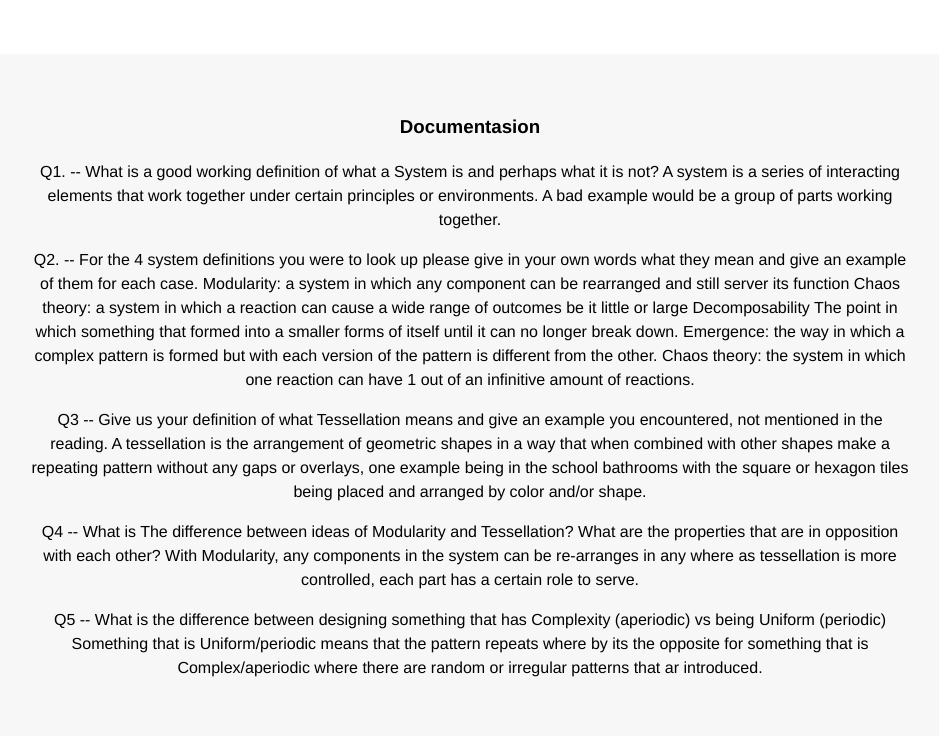
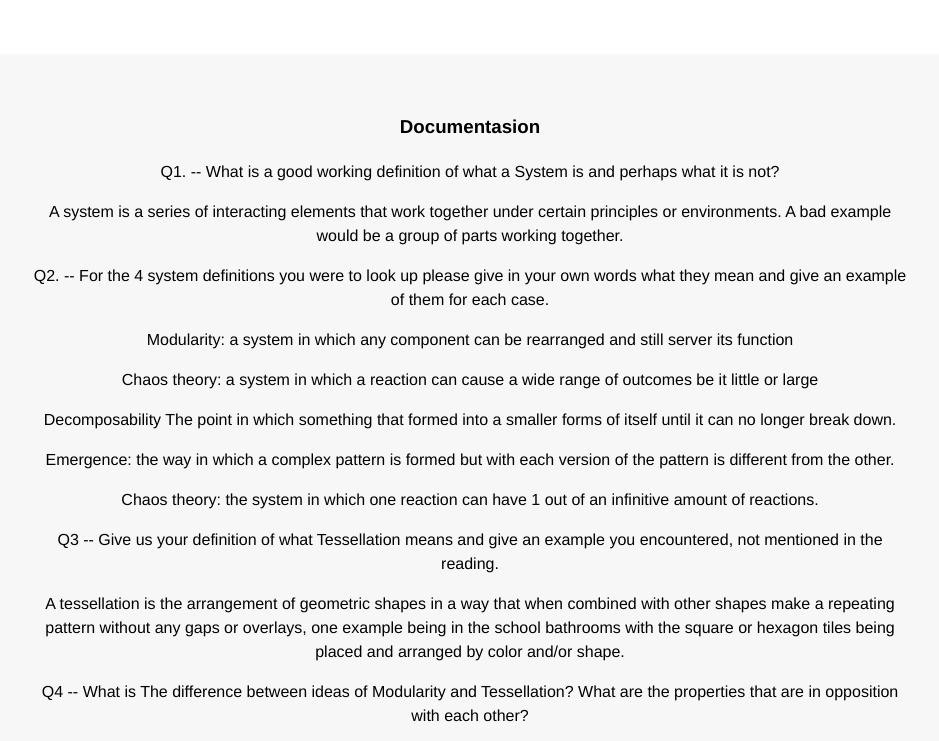
Before and after one commit to DEtheFree/art103, a plain HTML site: page reading1.html in a window 1280 px wide. Shown: the part 165-906 px from the top of the page, without its empty margins (170-1109 px from the left). Drawn offline with Linux system fonts and the light colour scheme.

Commit message:
picture added

```diff
--- a/reading1.html
+++ b/reading1.html
@@ -11,30 +11,30 @@
 <!-- tower, chopin, train, loops, lake, flowerfeild, nonsense museam, LSD, patterns, paintings -->
     <div class="Item">
       <h3>Documentasion </h3>
-      <p>Q1. -- What is a good working definition of what a System is and perhaps what it is not?
+      <p>Q1. -- What is a good working definition of what a System is and perhaps what it is not?</p>
 
-      A system is a series of interacting elements that work together under certain principles or environments. A bad example would be a group of parts working together.</p>
+      <p>A system is a series of interacting elements that work together under certain principles or environments. A bad example would be a group of parts working together.</p>
 
-      <p>Q2. -- For the 4 system definitions you were to look up please give in your own words what they mean and give an example of them for each case.
+      <p>Q2. -- For the 4 system definitions you were to look up please give in your own words what they mean and give an example of them for each case.</p>
 
-      Modularity: a system in which any component can be rearranged and still server its function
-      Chaos theory: a system in which a reaction can cause a wide range of outcomes be it little or large
-      Decomposability The point in which something that formed into a smaller forms of itself until it can no longer break down.
-      Emergence: the way in which a complex pattern is formed but with each version of the pattern is different from the other.
-      Chaos theory: the system in which one reaction can have 1 out of an infinitive amount of reactions.</p>
+      <p>Modularity: a system in which any component can be rearranged and still server its function</p>
+      <p>Chaos theory: a system in which a reaction can cause a wide range of outcomes be it little or large</p>
+      <p>Decomposability The point in which something that formed into a smaller forms of itself until it can no longer break down.</p>
+      <p>Emergence: the way in which a complex pattern is formed but with each version of the pattern is different from the other.</p>
+      <p>Chaos theory: the system in which one reaction can have 1 out of an infinitive amount of reactions.</p>
 
 
-      <p>Q3 -- Give us your definition of what Tessellation means and give an example you encountered, not mentioned in the reading.
+      <p>Q3 -- Give us your definition of what Tessellation means and give an example you encountered, not mentioned in the reading.</p>
 
-      A tessellation is the arrangement of geometric shapes in a way that when combined with other shapes make a repeating pattern without any gaps or overlays, one example being in the school bathrooms with the square or hexagon tiles being placed and arranged by color and/or shape. </p>
+      <p>A tessellation is the arrangement of geometric shapes in a way that when combined with other shapes make a repeating pattern without any gaps or overlays, one example being in the school bathrooms with the square or hexagon tiles being placed and arranged by color and/or shape. </p>
 
-      <p>Q4 -- What is The difference between ideas of Modularity and Tessellation? What are the properties that are in opposition with each other?
+      <p>Q4 -- What is The difference between ideas of Modularity and Tessellation? What are the properties that are in opposition with each other?</p>
 
-      With Modularity, any components in the system can be re-arranges in any where as tessellation is more controlled, each part has a certain role to serve.</p>
+      <p>With Modularity, any components in the system can be re-arranges in any where as tessellation is more controlled, each part has a certain role to serve.</p>
 
-      <p>Q5 -- What is the difference between designing something that has Complexity (aperiodic) vs being Uniform (periodic)
+      <p>Q5 -- What is the difference between designing something that has Complexity (aperiodic) vs being Uniform (periodic)</p>
 
-      Something that is Uniform/periodic means that the pattern repeats where by its the opposite for something that is Complex/aperiodic where there are random or irregular patterns that ar introduced.
+      <p>Something that is Uniform/periodic means that the pattern repeats where by its the opposite for something that is Complex/aperiodic where there are random or irregular patterns that ar introduced.
       </p>
     </div>
 
```
Also changed, not shown: images/Group5_shapes.jpg (added).
